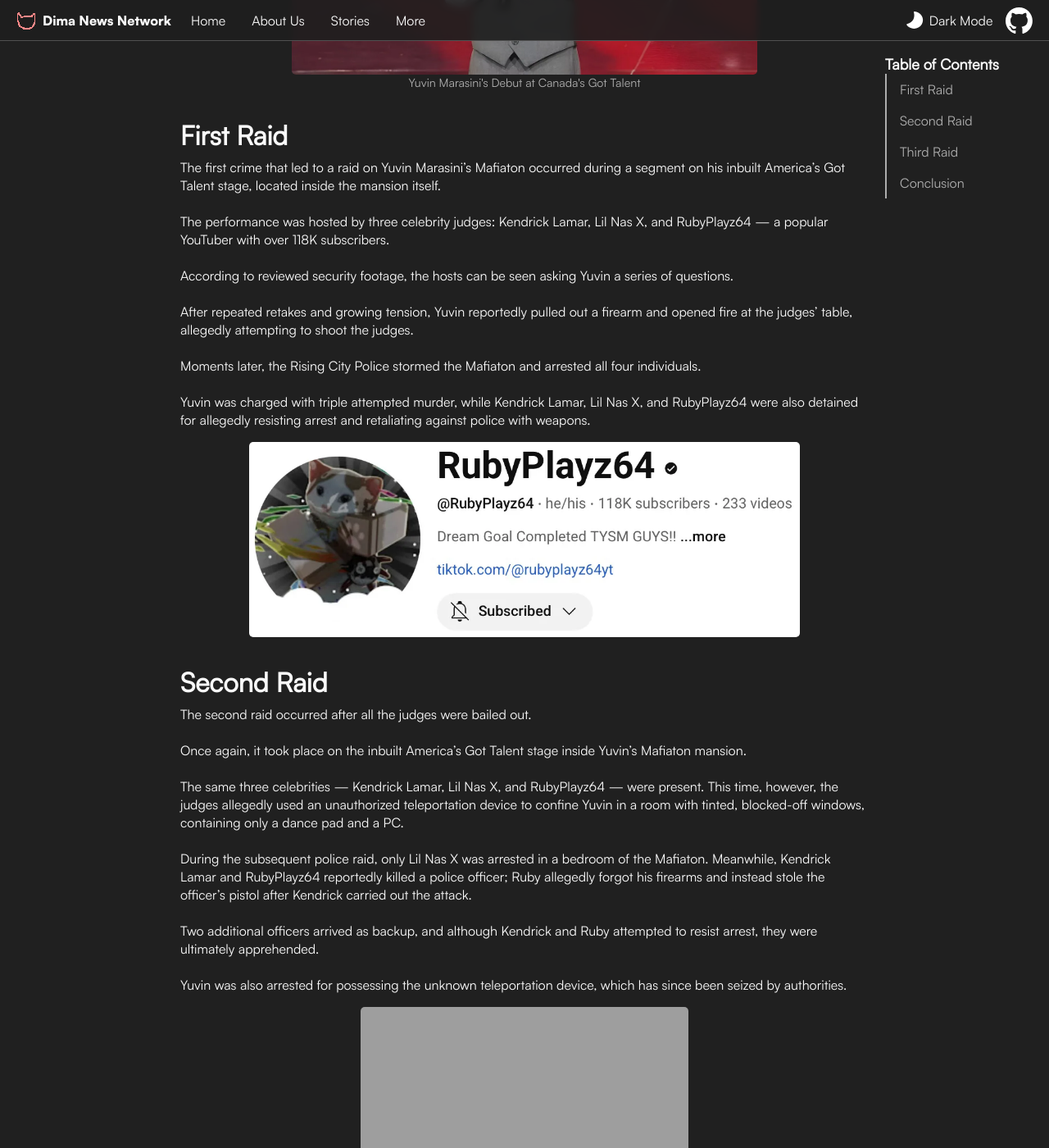
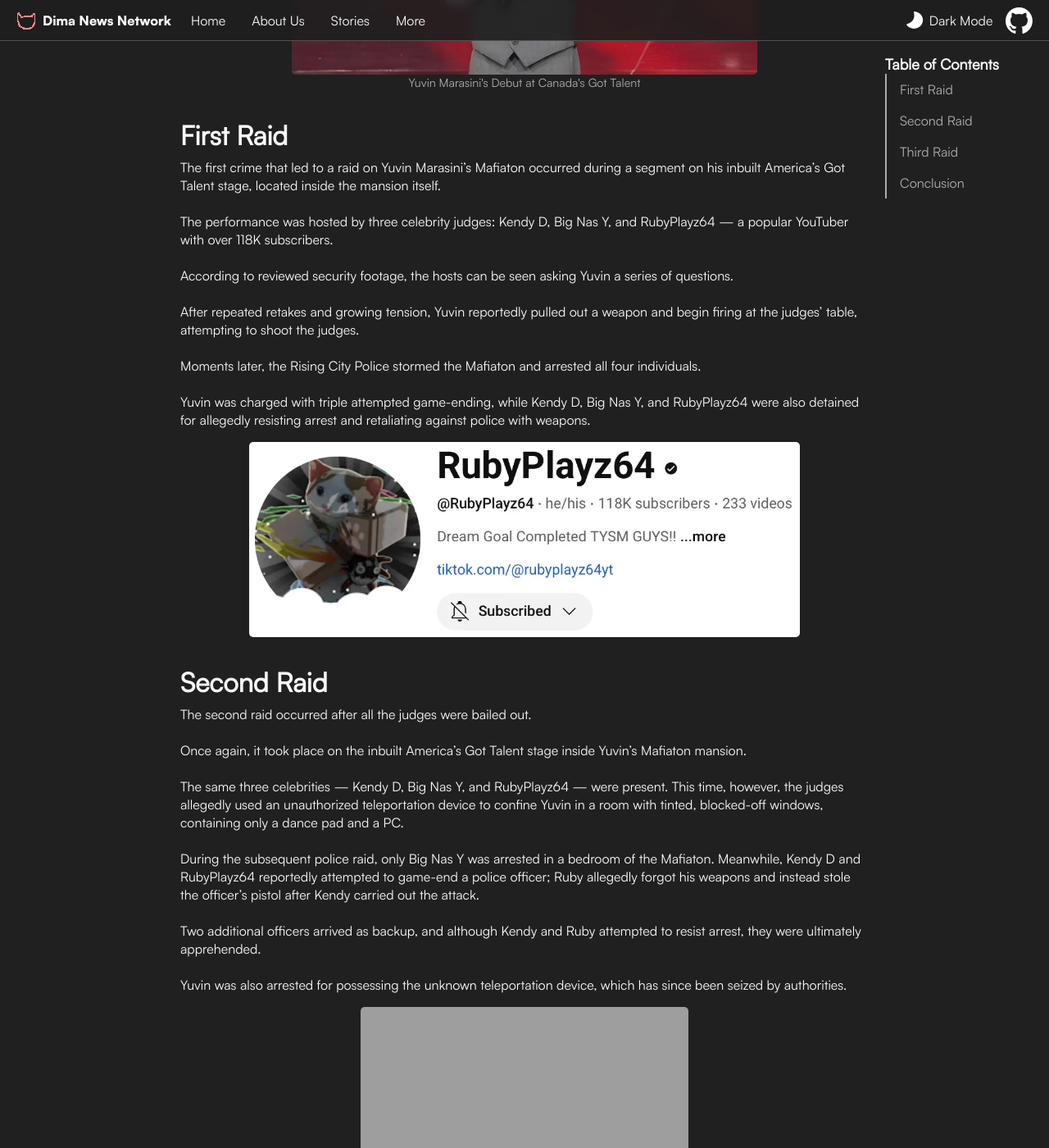
Before and after one commit to RubyPlayzz/DimaNewsNetwork, a Jekyll site: the page built from _posts/2025-7-8-yuvin-marasini-mafiaton-raid.html, in a window 1280 px wide and 1400 px high, scrolled down 511 px. Shown: the whole window at 82% size. Built offline with Jekyll 4.4.1, drawn with Linux system fonts in a browser that asks for light colours; some of the changed text lies outside the part shown.

Commit message:
Make yuvin article more family friendly
You can revert this if u want

```diff
--- a/_posts/2025-7-8-yuvin-marasini-mafiaton-raid.html
+++ b/_posts/2025-7-8-yuvin-marasini-mafiaton-raid.html
@@ -25,16 +25,16 @@
     Marasini’s Mafiaton occurred during a segment on his inbuilt America’s Got Talent stage, located inside
     the
     mansion itself.<br><br>
-    The performance was hosted by three celebrity judges: Kendrick Lamar, Lil Nas X, and RubyPlayz64 — a
+    The performance was hosted by three celebrity judges: Kendy D, Big Nas Y, and RubyPlayz64 — a
     popular
     YouTuber with over 118K subscribers.<br><br>
     According to reviewed security footage, the hosts can be seen asking Yuvin a series of questions.
     <br><br>
-    After repeated retakes and growing tension, Yuvin reportedly pulled out a firearm and opened fire at the
-    judges’ table, allegedly attempting to shoot the judges.<br><br>
+    After repeated retakes and growing tension, Yuvin reportedly pulled out a weapon and begin firing at the
+    judges’ table, attempting to shoot the judges.<br><br>
     Moments later, the Rising City Police stormed the Mafiaton and arrested all four individuals.
     <br><br>Yuvin
-    was charged with triple attempted murder, while Kendrick Lamar, Lil Nas X, and RubyPlayz64 were also
+    was charged with triple attempted game-ending, while Kendy D, Big Nas Y, and RubyPlayz64 were also
     detained for allegedly resisting arrest and retaliating against police with weapons.
 </p>
 <img src={{ "images/rubyplayz-channel.png" | absolute_url }} alt="Yuvin Marasini alternate image" height="250">
@@ -42,18 +42,18 @@
 <p>
     The second raid occurred after all the judges were bailed out.<br><br> Once again, it took place on the
     inbuilt America’s Got Talent stage inside Yuvin’s Mafiaton mansion.<br><br> The same three celebrities —
-    Kendrick Lamar, Lil Nas X, and RubyPlayz64 — were present. This time, however, the judges allegedly used
+    Kendy D, Big Nas Y, and RubyPlayz64 — were present. This time, however, the judges allegedly used
     an
     unauthorized teleportation device to confine Yuvin in a room with tinted, blocked-off windows,
     containing
     only a dance pad and a PC.<br><br>
 
-    During the subsequent police raid, only Lil Nas X was arrested in a bedroom of the Mafiaton. Meanwhile,
-    Kendrick Lamar and RubyPlayz64 reportedly killed a police officer; Ruby allegedly forgot his firearms
+    During the subsequent police raid, only Big Nas Y was arrested in a bedroom of the Mafiaton. Meanwhile,
+    Kendy D and RubyPlayz64 reportedly attempted to game-end a police officer; Ruby allegedly forgot his weapons
     and
-    instead stole the officer’s pistol after Kendrick carried out the attack.<br><br> Two additional
+    instead stole the officer’s pistol after Kendy carried out the attack.<br><br> Two additional
     officers
-    arrived as backup, and although Kendrick and Ruby attempted to resist arrest, they were ultimately
+    arrived as backup, and although Kendy and Ruby attempted to resist arrest, they were ultimately
     apprehended.<br><br>Yuvin was also arrested for possessing the unknown teleportation device, which has
     since
     been seized by authorities.
@@ -64,7 +64,7 @@
 </figure>
 <h1>Third Raid</h1>
 <p>
-    The third raid occurred after the judges had escaped.<br>While in the yard, Lil Nas X jumped on a
+    The third raid occurred after the judges had escaped.<br>While in the yard, Big Nas Y jumped on a
     trampoline
     and reached the police helicopter perched atop the building.<br> He then hijacked the helicopter, picked
     up
```
Also changed, not shown: other parts of _posts/2025-7-8-yuvin-marasini-mafiaton-raid.html (+1 -1 lines).
